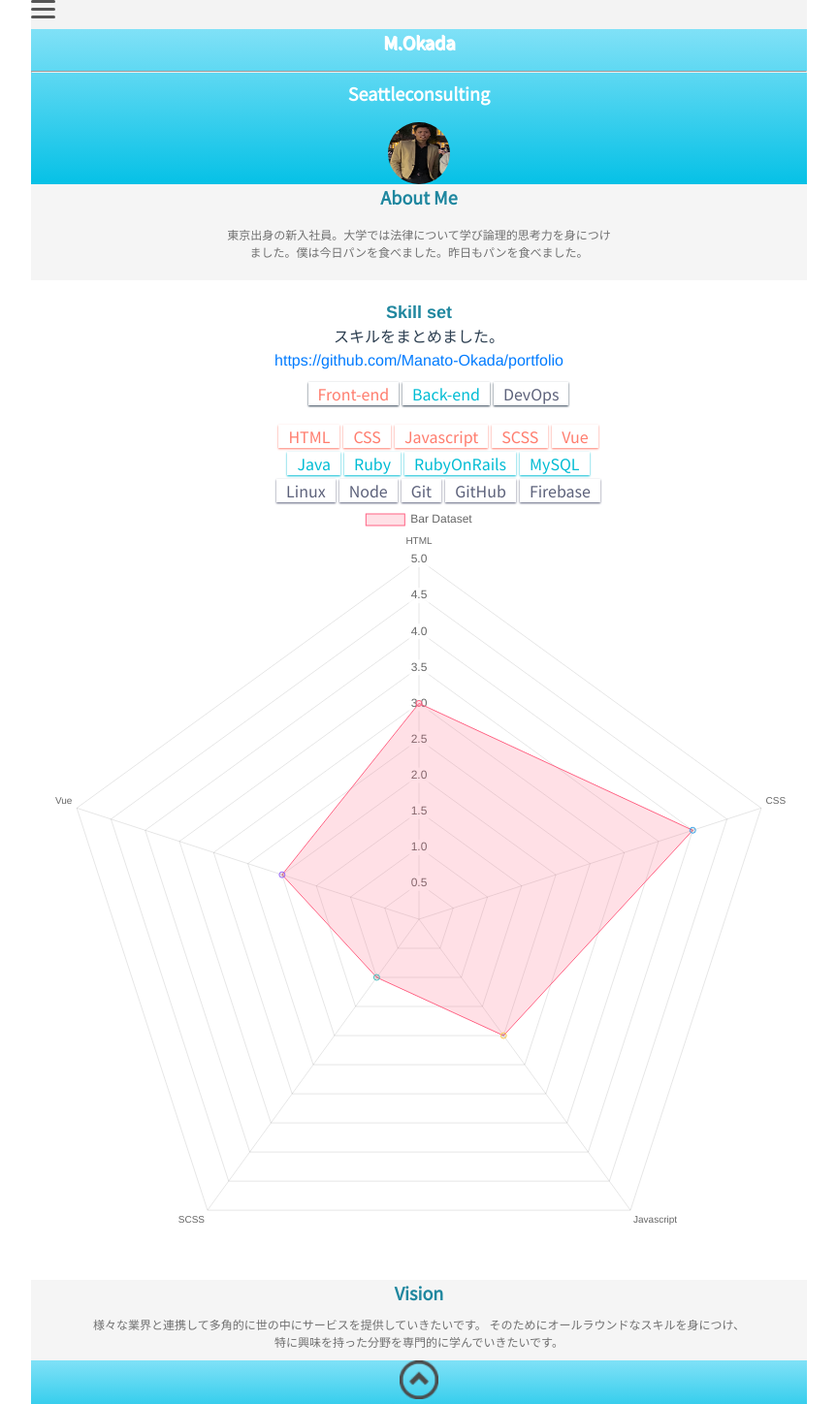
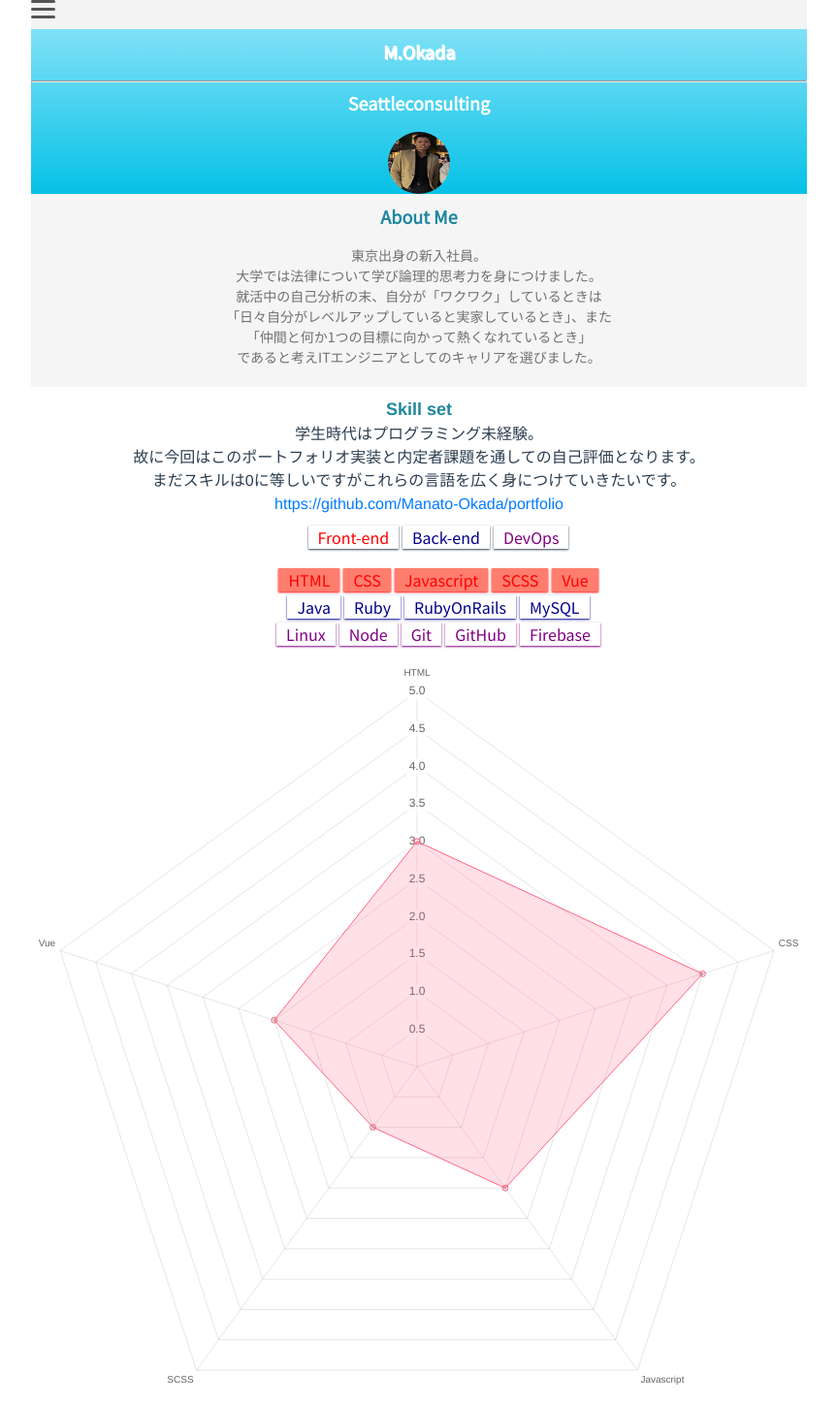
Before and after one commit to Manato-Okada/portfolio, a Vue app: page / in a window 1280 px wide. Shown: the top 1448 px of the page at 97% size, without its empty margins (208-1071 px from the left). Built offline with nearby package versions, Linux system fonts and the light colour scheme; what vue-smoothscroll would draw is missing.

Commit message:
【ポートフォリオ実装】20200416

```diff
--- a/src/components/About.vue
+++ b/src/components/About.vue
@@ -4,7 +4,7 @@
       About Me
     </p>
     <p class="aboutExplain">
-      東京出身の新入社員。大学では法律について学び論理的思考力を身につけました。僕は今日パンを食べました。昨日もパンを食べました。
+      東京出身の新入社員。大学では法律について学び論理的思考力を身につけました。就活中の自己分析の末、自分が「ワクワク」しているときは「日々自分がレベルアップしていると実家しているとき」、また「仲間と何か1つの目標に向かって熱くなれているとき」であると考えITエンジニアとしてのキャリアを選びました。
     </p>
   </div>
 </template>
@@ -18,7 +18,6 @@
     width: 100%;
     height: auto;
     padding-bottom: 20px;
-    margin-bottom: 20px;
   }
 
   .aboutTitle {
@@ -27,14 +26,16 @@
     font-size: 18px;
     text-shadow: 1px 1px #fff;
     font-family: 'Noto Sans JP', sans-serif;
+    padding-top: 10px;
   }
 
   .aboutExplain {
     color: #707070;
-    font-size: 12px;
+    font-size: 14px;
     font-family: 'Noto Sans JP', sans-serif;
     width: 400px;
     margin: 0 auto;
+    word-break: keep-all;
   }
 
 </style>
--- a/src/components/BackChart.vue
+++ b/src/components/BackChart.vue
@@ -11,17 +11,16 @@ export default {
         datasets: [
           {
             label: 'Bar Dataset',
-            data: [3, 4, 2, 1],
+            data: [3, 2, 2, 1],
             backgroundColor: [
-              'rgba(255, 99, 132, 0.2)',
+              'rgba(63, 123, 191, 0.2)',
             ],
             borderColor: [
-              'rgba(255, 99, 132, 1)',
-              'rgba(54, 162, 235, 1)',
-              'rgba(255, 206, 86, 1)',
-              'rgba(75, 192, 192, 1)',
-              'rgba(153, 102, 255, 1)',
-              'rgba(255, 159, 64, 1)'
+              'rgba(63, 123, 191, 1)',
+              'rgba(63, 123, 191, 1)',
+              'rgba(63, 123, 191, 1)',
+              'rgba(63, 123, 191, 1)',
+
             ],
             borderWidth: 1
 
@@ -35,6 +34,9 @@ export default {
       max:5,
       min:0
     }
+        },
+        legend:{
+          display:false,
         }
       }
     }
--- a/src/components/DevChart.vue
+++ b/src/components/DevChart.vue
@@ -11,17 +11,17 @@ export default {
         datasets: [
           {
             label: 'Bar Dataset',
-            data: [3, 4, 2, 1, 2],
+            data: [3, 2, 3, 4, 2],
             backgroundColor: [
-              'rgba(255, 99, 132, 0.2)',
+              'rgba(191, 63, 187, 0.2)',
             ],
             borderColor: [
-              'rgba(255, 99, 132, 1)',
-              'rgba(54, 162, 235, 1)',
-              'rgba(255, 206, 86, 1)',
-              'rgba(75, 192, 192, 1)',
-              'rgba(153, 102, 255, 1)',
-              'rgba(255, 159, 64, 1)'
+              'rgba(191, 63, 187, 1)',
+              'rgba(191, 63, 187, 1)',
+              'rgba(191, 63, 187, 1)',
+              'rgba(191, 63, 187, 1)',
+              'rgba(191, 63, 1875, 1)',
+              'rgba(191, 63, 187, 1)'
             ],
             borderWidth: 1
 
@@ -35,6 +35,9 @@ export default {
       max:5,
       min:0
     }
+        },
+        legend:{
+          display:false,
         }
       }
     }
--- a/src/components/Footer.vue
+++ b/src/components/Footer.vue
@@ -36,6 +36,8 @@ export default {
 
 #footerSection {
   background: linear-gradient(#80e1f7, #06c1e6);
+  height: auto;
+  display: block;
 }
 
 .footerCopyright {
@@ -48,9 +50,9 @@ export default {
 }
 
 .footerScrol {
-  top: −70px;
-  height: 40px;
-  width: 40px;
+  height: 30px;
+  width: 30px;
   position: relative;
+  top: −10px;
 }
 </style>
--- a/src/components/FrontChart .vue
+++ b/src/components/FrontChart .vue
@@ -17,11 +17,11 @@ export default {
             ],
             borderColor: [
               'rgba(255, 99, 132, 1)',
-              'rgba(54, 162, 235, 1)',
-              'rgba(255, 206, 86, 1)',
-              'rgba(75, 192, 192, 1)',
-              'rgba(153, 102, 255, 1)',
-              'rgba(255, 159, 64, 1)'
+              'rgba(255, 99, 132, 1)',
+              'rgba(255, 99, 132, 1)',
+              'rgba(255, 99, 132, 1)',
+              'rgba(255, 99, 132, 1)',
+
             ],
             borderWidth: 1
 
@@ -35,6 +35,9 @@ export default {
       max:5,
       min:0
     }
+        },
+        legend:{
+          display:false,
         }
       }
     }
--- a/src/components/Header.vue
+++ b/src/components/Header.vue
@@ -9,14 +9,17 @@
       <label
         id="nav-open"
         for="nav-input"
-      ><span /></label>
+      ><span @click="open" /></label>
       <label
         id="nav-close"
         class="nav-unshown"
         for="nav-input"
       />
-      <div id="nav-content">
-        <Menu />
+      <div
+        id="nav-content"
+        :class="{'nav-unshown' : isActive}"
+      >
+        <Menu @sample="closeMenu" />
       </div>
     </div>
   </div>
@@ -28,6 +31,19 @@
   export default {
       components: {
       Menu
+      },
+      data(){
+        return{
+          isActive:false
+        }
+      },
+      methods:{
+        closeMenu(){
+        this.isActive=true
+        },
+        open(){
+          this.isActive=false
+        }
       }
 
   }
@@ -98,7 +114,6 @@
   left: 0;
   width: 100%;
   height: 100%;
-  background: black;
   opacity: 0;
   transition: 0.3s ease-in-out;
 }
--- a/src/components/Main.vue
+++ b/src/components/Main.vue
@@ -34,6 +34,7 @@
     font-size: 18px;
     text-shadow: 1px 1px #fff;
     font-family: 'Noto Sans JP', sans-serif;
+    padding-top: 10px;
   }
 
   .companyName {
--- a/src/components/Menu.vue
+++ b/src/components/Menu.vue
@@ -15,10 +15,30 @@
 
     <div class="drawerMenuSection">
       <ul>
-        <li><a href="#headerSection">Home</a></li>
-        <li><a href="#aboutSection">AboutMe</a></li>
-        <li><a href="#skillSection">Skillsets</a></li>
-        <li><a href="#visionSection">Vision</a></li>
+        <li>
+          <a
+            href="#headerSection"
+            @click="close"
+          >Home</a>
+        </li>
+        <li>
+          <a
+            href="#aboutSection"
+            @click="close"
+          >AboutMe</a>
+        </li>
+        <li>
+          <a
+            href="#skillSection"
+            @click="close"
+          >Skillsets</a>
+        </li>
+        <li>
+          <a
+            href="#visionSection"
+            @click="close"
+          >Vision</a>
+        </li>
       </ul>
     </div>
   </div>
@@ -26,6 +46,11 @@
 
 <script>
 export default {
+  methods:{
+    close(){
+      this.$emit('sample')
+    }
+  }
 
 }
 </script>
@@ -43,7 +68,6 @@ export default {
     background-color: #fff;
     width: 100%;
     height: auto;
-    border-bottom: 1px solid gray;
   }
 
   li {
--- a/src/components/Skill.vue
+++ b/src/components/Skill.vue
@@ -5,7 +5,7 @@
     </div>
 
     <div id="skillExplain">
-      スキルをまとめました。
+      学生時代はプログラミング未経験。故に今回はこのポートフォリオ実装と内定者課題を通しての自己評価となります。まだスキルは0に等しいですがこれらの言語を広く身につけていきたいです。
     </div>
     <label id="gitHublabel">
       <a
@@ -74,13 +74,22 @@
         <li>Firebase</li>
       </ul>
     </div>
-    <div v-if="isFrontActive">
+    <div
+      v-if="isFrontActive"
+      class="Chart"
+    >
       <FrontChart />
     </div>
-    <div v-if="isBackActive">
+    <div
+      v-if="isBackActive"
+      class="Chart"
+    >
       <BackChart />
     </div>
-    <div v-if="isDevOpsActive">
+    <div
+      v-if="isDevOpsActive"
+      class="Chart"
+    >
       <DevChart />
     </div>
   </div>
@@ -139,6 +148,11 @@
   font-weight: bold;
   font-size: 18px;
   text-shadow: 1px 1px #fff;
+  padding-top: 10px;
+}
+
+#skillExplain {
+  word-break: keep-all;
 }
 
 li {
@@ -150,16 +164,28 @@ li {
   font-family: 'Noto Sans JP', sans-serif;
 }
 
+.front-change li {
+  background-color: #ff7d6e;
+}
+
+.back-change li {
+  background-color: #00bcd4;
+}
+
+.dev-change li {
+  background-color: thistle;
+}
+
 #front {
-  color: #ff7d6e;
+  color: red;
 }
 
 #back {
-  color: #00bcd4;
+  color: darkblue;
 }
 
 #DevOps {
-  color: #5d627b;
+  color: purple;
 }
 
 #front-end {
@@ -168,7 +194,7 @@ li {
 }
 
 #front-end li {
-  color: #ff7d6e;
+  color: red;
   display: inline-block;
 }
 
@@ -178,7 +204,7 @@ li {
 }
 
 #back-end li {
-  color: #00bcd4;
+  color: darkblue;
   display: inline-block;
 }
 
@@ -188,7 +214,7 @@ li {
 }
 
 #devops li {
-  color: #5d627b;
+  color: purple;
   display: inline-block;
 }
 
@@ -197,4 +223,8 @@ li {
   width: auto;
 }
 
+.Chart {
+  padding-top: 20px;
+}
+
 </style>
--- a/src/components/Vision.vue
+++ b/src/components/Vision.vue
@@ -4,8 +4,7 @@
       Vision
     </div>
     <div id="visionExplain">
-      様々な業界と連携して多角的に世の中にサービスを提供していきたいです。
-      そのためにオールラウンドなスキルを身につけ、特に興味を持った分野を専門的に学んでいきたいです。
+      様々な業界と連携して多角的に世の中にサービスを提供していきたいです。そのためにまずはオールラウンドなスキルを身につけることが短期的な目標です。長期的にはAI開発など社会に大きな影響を与えられる事業に携わりたいです。
     </div>
   </div>
 </template>
@@ -15,6 +14,7 @@
     background-color: #f5f5f5;
     width: 100%;
     height: auto;
+    margin-bottom: 10px;
   }
 
   #visionTitle {
@@ -22,13 +22,14 @@
     font-family: 'Noto Sans JP', sans-serif;
     font-weight: bold;
     font-size: 18px;
+    padding-top: 10px;
   }
 
   #visionExplain {
     color: #707070;
     font-family: 'Noto Sans JP', sans-serif;
-    font-size: 12px;
-    overflow-wrap: normal;
+    font-size: 14px;
     padding: 10px 60px;
+    word-break: keep-all;
   }
 </style>
```
